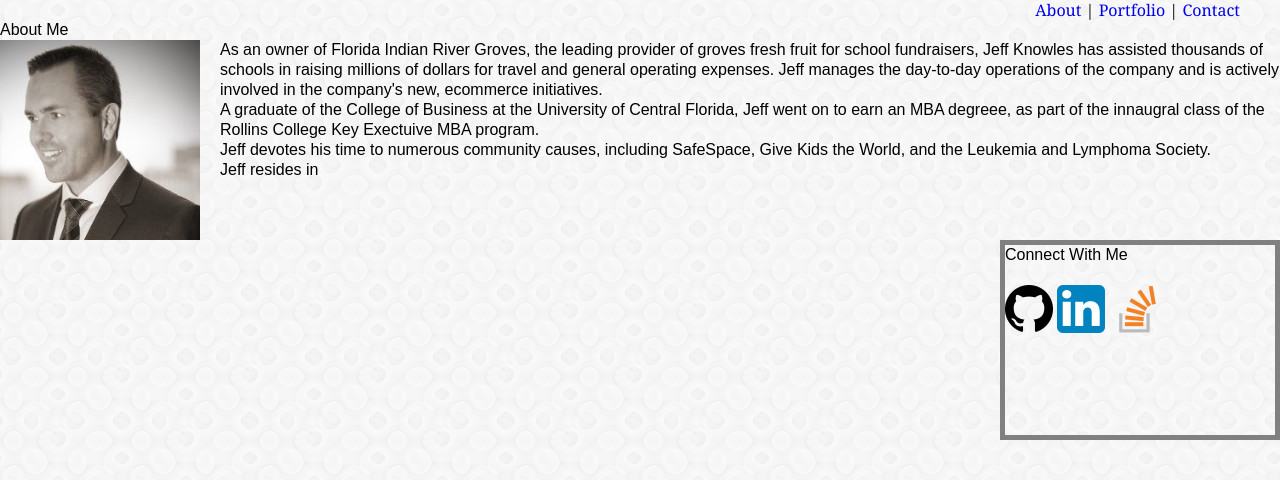
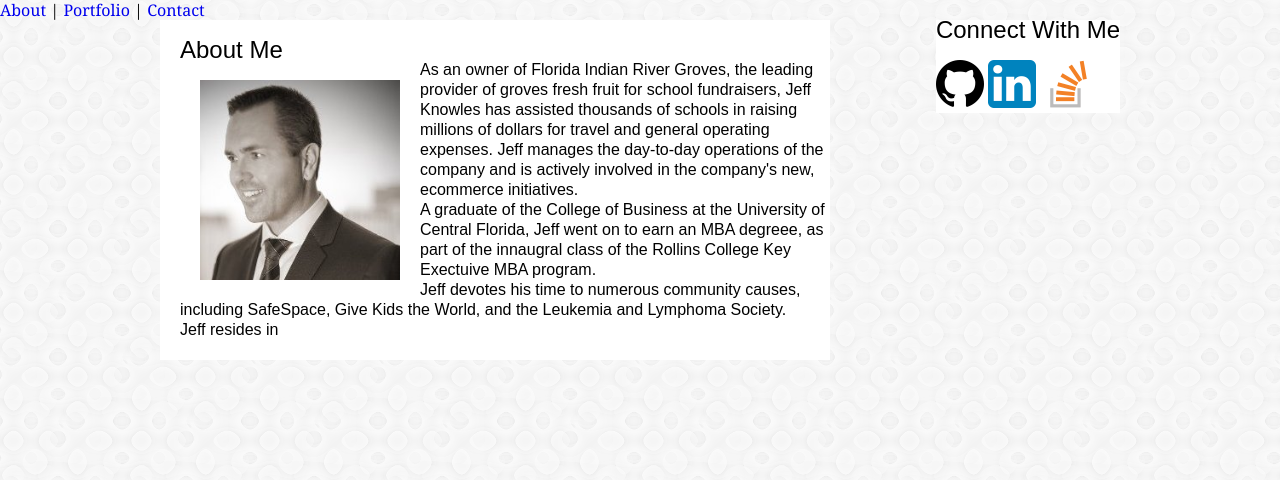
Before and after one commit to JTK0616/Basic-Portfolio, a PHP site: page / in a window 1280 px wide. Shown: the part 85-565 px from the top of the page. Run offline with PHP 8.4, Linux system fonts and the light colour scheme.

Commit message:
Updated index.html CSS

```diff
--- a/assets/css/mystyle.css
+++ b/assets/css/mystyle.css
@@ -6,7 +6,6 @@ body {
 	font: #777777;
 	font-size: 16px;
 	line-height: 125%;
-
 	}
 
 header {
@@ -14,8 +13,13 @@ header {
 	height: 85px;
 	margin: 0px;
 	background-color: #ffffff;
-	background-border: #cccccc;
+	border: #cccccc;
 	font-family: "Georgia", "Times", "Times New Roman", "serif";
+}
+
+h2 {
+	font-color: #4aaaa5;
+	font-size: 24px;
 }
 
 #Logo {
@@ -30,36 +34,37 @@ header {
 	font-size: x-large;
 }
 
-.Container {
+.container {
 	width:960px;
-	margin-left: 20px;
-	margin-right: 20px;
+	margin: 0 auto;
+	padding-top: 20px;
 }
 
 .Content {
-	width: 650px
-	margin: 0 auto;
+	width: 650px;
+	padding-top: 20Px;
+	padding-left:20px;
+	background-color: #ffffff;
+	border-color: #dddddd;
 	float: left;
 }
 
 #bio_image {
 	float: left;
-	margin-right: 20px;
+	margin: 20px;
 	width: 200px;
 	height: 200px;
 }
 
 .Connect {
-	width: 270px;
-	height: 190px;
-    border: 5px solid gray;
-    background-color: #ffffff
-    margin: 0;
-    float:right;
+	width: 270px
+	margin: 0 auto;
+	background-color: #ffffff;
+	border-color: #dddddd;
+	float: right;
 }
 
-#NavMenu {
-	float: right;
+.Navigation {
 	text-align: bottom;
 	margin-right: 40px;
 }
--- a/index.html
+++ b/index.html
@@ -15,11 +15,11 @@
 			<h1> Jeff Knowles </h1>
 		</div>
 
-		<div id="NavMenu">
+		<section class="Navigation">
 			<a href="index.html" STYLE="text-decoration: none">About</a> |
 			<a href="portfolio.html" STYLE="text-decoration: none">Portfolio</a> |
 			<a href="contact.html" STYLE="text-decoration: none">Contact</a>
-		</div>
+		</section>
 
 	</header>
 
@@ -41,8 +41,6 @@
 
 		</section>
 
-	</div>
-
 		<section class="Connect">
 
 			<h2>Connect With Me</h2><br>
@@ -52,5 +50,9 @@
 
 		</section>
 
+	</div>
+
+
+
 </body>
 </html>
```
